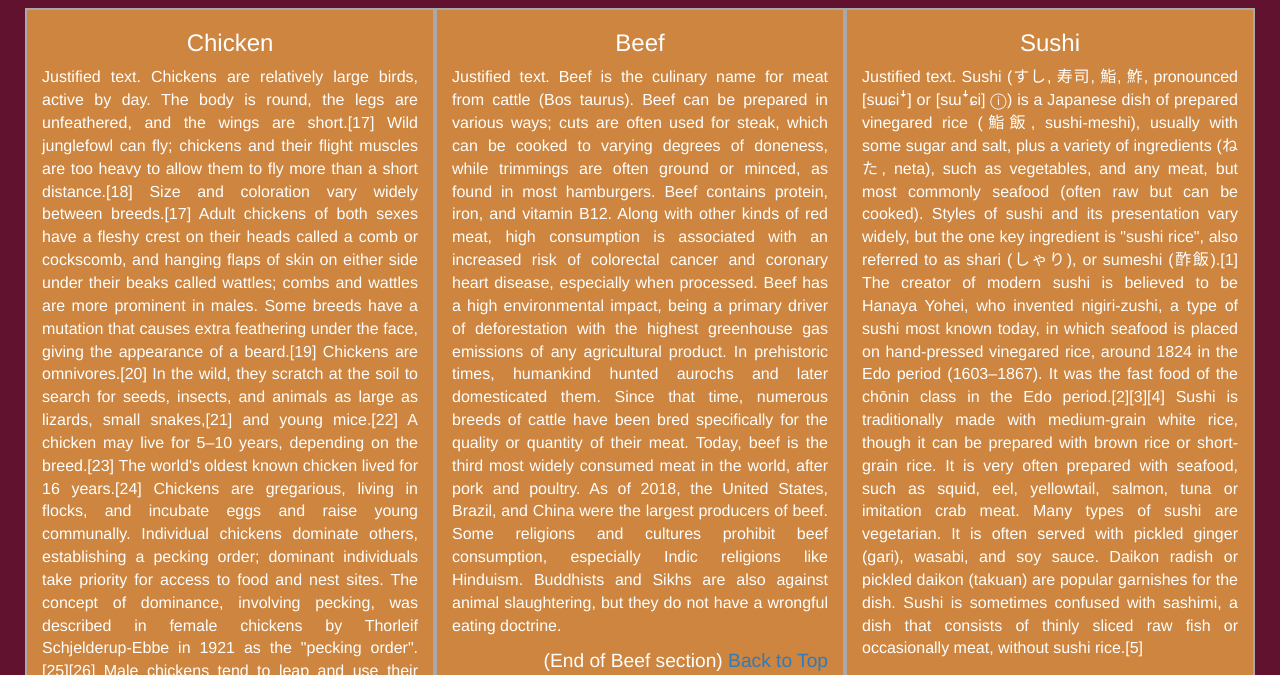
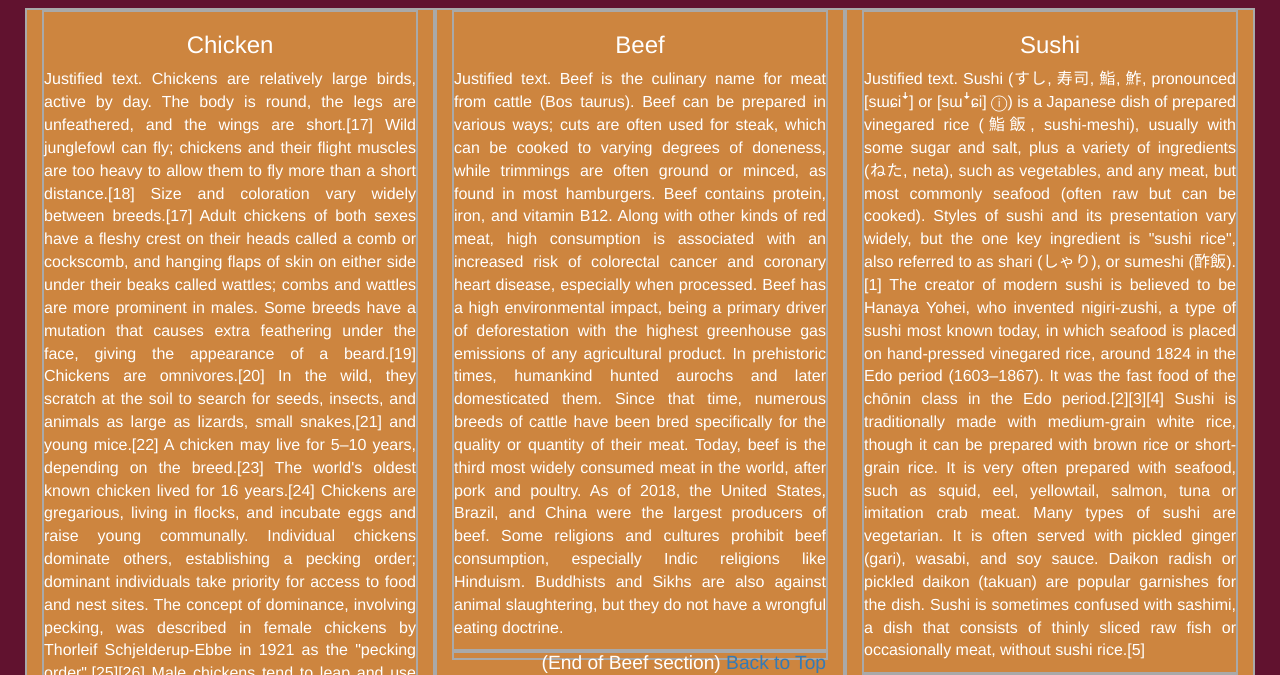
Before and after one commit to T-Naing/mod3_solution, a plain HTML site: page index.html in a window 1280 px wide. Shown: the part 125-800 px from the top of the page. Drawn offline with Linux system fonts and the light colour scheme.

Commit message:
Update index.html

```diff
--- a/index.html
+++ b/index.html
@@ -50,7 +50,8 @@
           <h2 id="menu-categories-title" class="text-center">Our Menu</h2>
         </section>
         <section class="row">
-          <div id="chicken-content" class="col-md-4 col-sm-6 col-xs-12">
+          <div  class="col-md-4 col-sm-6 col-xs-12">
+            <div id="chicken-content">
               <h3 class="text-center">Chicken</h3>
               <p class="text-justify">Justified text.
                 Chickens are relatively large birds, active by day. The body is round, the legs are unfeathered, and the wings are short.[17] Wild junglefowl can fly; chickens and their flight muscles are too heavy to allow them to fly more than a short distance.[18] Size and coloration vary widely between breeds.[17] Adult chickens of both sexes have a fleshy crest on their heads called a comb or cockscomb, and hanging flaps of skin on either side under their beaks called wattles; combs and wattles are more prominent in males. Some breeds have a mutation that causes extra feathering under the face, giving the appearance of a beard.[19]
@@ -62,9 +63,12 @@
                 Duration: 6 seconds.0:06
                 Crowing (with audio)
               A male's crowing is a loud and sometimes shrill call, serving as a territorial signal to other males,[29] and in response to sudden disturbances within their surroundings. Hens cluck loudly after laying an egg and to call their chicks. Chickens give different warning calls to indicate that a predator is approaching from the air or on the ground.[30]</p>
-            <span>(End of Chicken section) <a name="section-header" href="/index.html" title="Home Page">Back to Top</a></span>
+              <span>(End of Chicken section) <a name="section-header" href="index.html" title="Home Page">Back to Top</a></span>
+              <div id="empty-div"></div>
             </div>
-          <div id="beef-content" class="col-md-4 col-sm-6 col-xs-12"">
+          </div>
+          <div  class="col-md-4 col-sm-6 col-xs-12"">
+            <div id="beef-content">
               <h3 class="text-center">Beef</h3>
               <p class="text-justify">Justified text.
                 Beef is the culinary name for meat from cattle (Bos taurus). Beef can be prepared in various ways; cuts are often used for steak, which can be cooked to varying degrees of doneness, while trimmings are often ground or minced, as found in most hamburgers. Beef contains protein, iron, and vitamin B12. Along with other kinds of red meat, high consumption is associated with an increased risk of colorectal cancer and coronary heart disease, especially when processed. Beef has a high environmental impact, being a primary driver of deforestation with the highest greenhouse gas emissions of any agricultural product.
@@ -72,9 +76,12 @@
                 In prehistoric times, humankind hunted aurochs and later domesticated them. Since that time, numerous breeds of cattle have been bred specifically for the quality or quantity of their meat. Today, beef is the third most widely consumed meat in the world, after pork and poultry. As of 2018, the United States, Brazil, and China were the largest producers of beef.
 
               Some religions and cultures prohibit beef consumption, especially Indic religions like Hinduism. Buddhists and Sikhs are also against animal slaughtering, but they do not have a wrongful eating doctrine.</p>
-            <span>(End of Beef section) <a name="section-header" href="/index.html" title="Home Page">Back to Top</a></span>
+              <span>(End of Beef section) <a name="section-header" href="index.html" title="Home Page">Back to Top</a></span>
+              <div id="empty-div"></div>
             </div>
-          <div id="sushi-content" class="col-md-4 col-sm-6 col-xs-12">
+          </div>
+          <div class="col-md-4 col-sm-6 col-xs-12">
+            <div id="sushi-content" >
               <h3 class="text-center">Sushi</h3>
               <p class="text-justify">Justified text.
                 Sushi (すし, 寿司, 鮨, 鮓, pronounced [sɯɕiꜜ] or [sɯꜜɕi] ⓘ) is a Japanese dish of prepared vinegared rice (鮨飯, sushi-meshi), usually with some sugar and salt, plus a variety of ingredients (ねた, neta), such as vegetables, and any meat, but most commonly seafood (often raw but can be cooked). Styles of sushi and its presentation vary widely, but the one key ingredient is "sushi rice", also referred to as shari (しゃり), or sumeshi (酢飯).[1]
@@ -84,7 +91,9 @@
                 Sushi is traditionally made with medium-grain white rice, though it can be prepared with brown rice or short-grain rice. It is very often prepared with seafood, such as squid, eel, yellowtail, salmon, tuna or imitation crab meat. Many types of sushi are vegetarian. It is often served with pickled ginger (gari), wasabi, and soy sauce. Daikon radish or pickled daikon (takuan) are popular garnishes for the dish.
 
               Sushi is sometimes confused with sashimi, a dish that consists of thinly sliced raw fish or occasionally meat, without sushi rice.[5]</p>
-            <span>(End of Sushi section) <a name="section-header" href="/index.html" title="Home Page">Back to Top</a></span>
+              <span>(End of Sushi section) <a name="section-header" href="index.html" title="Home Page">Back to Top</a></span>
+              <div id="empty-div"></div>
+            </div>
           </div>
         </section>
       </div><!-- End of #main-content -->
```
Lines whose indentation alone changed are shown as unchanged.
